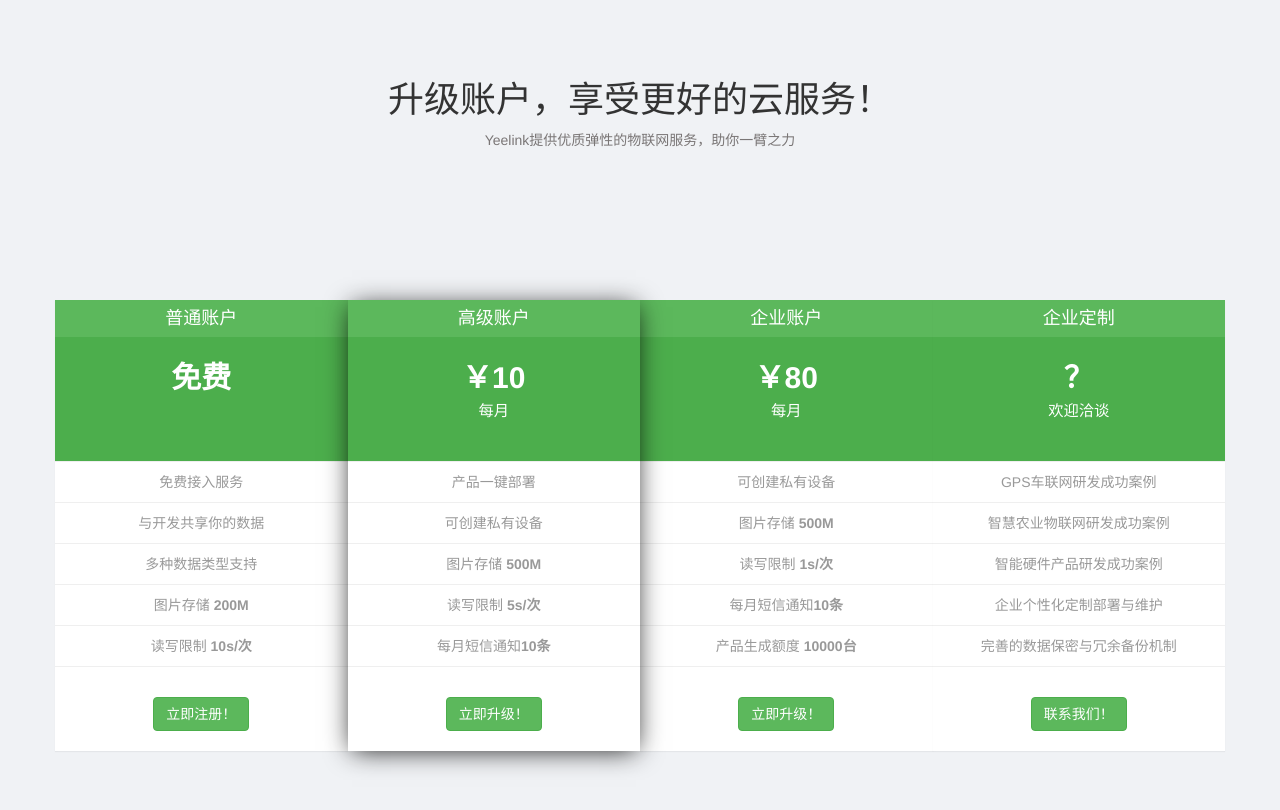
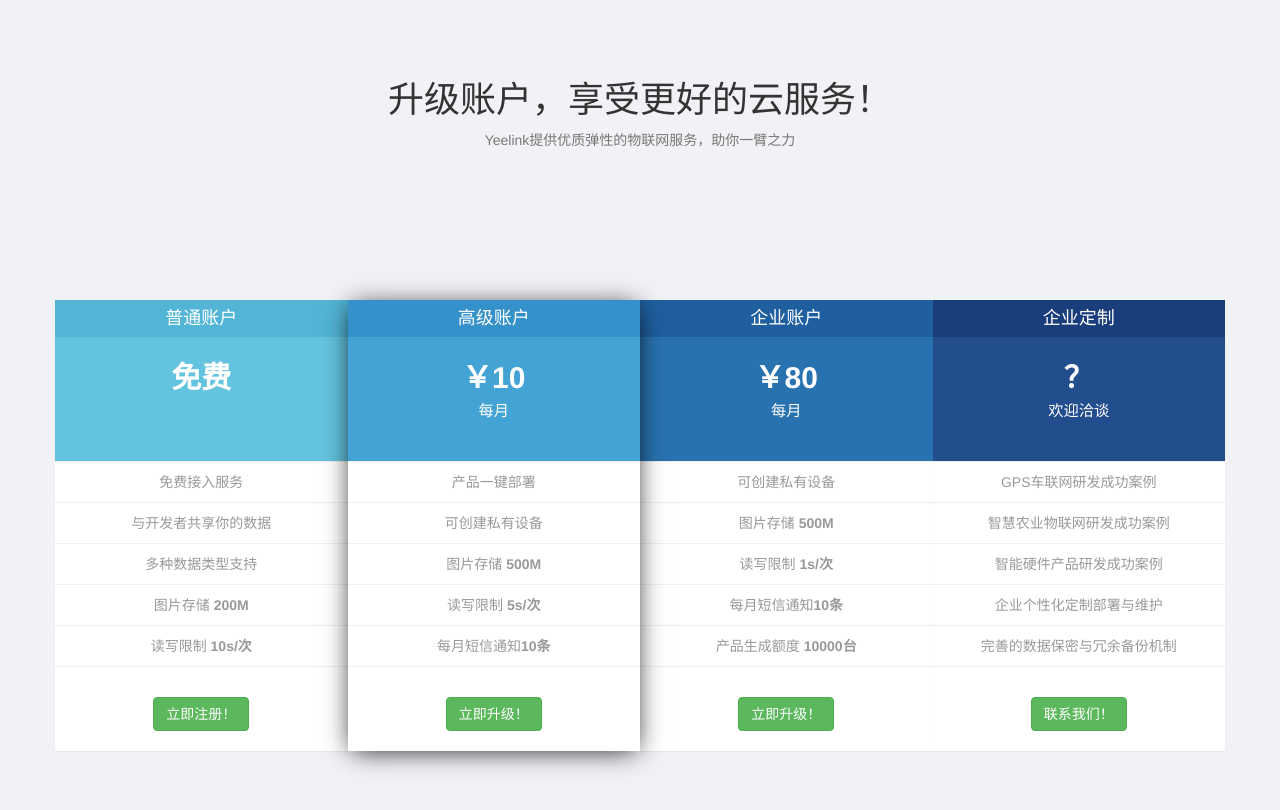
Before and after one commit to Copypeng/pricing-page-for-yeelink.net, a plain HTML site: page index.html in a window 1280 px wide. Drawn offline with Linux system fonts and the light colour scheme.

Commit message:
修改配色

```diff
--- a/index.html
+++ b/index.html
@@ -22,14 +22,14 @@
                 <div class="row row-merge">
                     <div class="col-md-3 col-sm-6" style="padding:0px;">
                         <div class="pricing-widget">
-                            <div class="pricing-head">普通账户</div>
+                            <div class="pricing-head primary">普通账户</div>
                             <div class="pricing-body">
-                                <div class="pricing-cost"><strong style="display: block">免费</strong>
+                                <div class="pricing-cost primary"><strong style="display: block">免费</strong>
                                     <!--<small>每月</small>-->
                                 </div>
                                 <ul class="pricing-list text-center">
                                     <li>免费接入服务</li>
-                                    <li>与开发共享你的数据</li>
+                                    <li>与开发者共享你的数据</li>
                                     <li>多种数据类型支持
                                     </li>
                                     <li>图片存储 <strong>200M</strong>
@@ -66,9 +66,9 @@
                     </div>
                     <div class="col-md-3 col-sm-6" style="padding:0px;">
                         <div class="pricing-widget">
-                            <div class="pricing-head">企业账户</div>
+                            <div class="pricing-head enterpri">企业账户</div>
                             <div class="pricing-body">
-                                <div class="pricing-cost"><strong style="display: block">￥80</strong>
+                                <div class="pricing-cost enterpri"><strong style="display: block">￥80</strong>
                                     <small>每月</small>
                                 </div>
                                 <ul class="pricing-list text-center">
@@ -89,9 +89,9 @@
                     </div>
                     <div class="col-md-3 col-sm-6" style="padding:0px;">
                         <div class="pricing-widget">
-                            <div class="pricing-head">企业定制</div>
+                            <div class="pricing-head vip">企业定制</div>
                             <div class="pricing-body">
-                                <div class="pricing-cost"><strong style="display: block">？</strong>
+                                <div class="pricing-cost vip"><strong style="display: block">？</strong>
                                     <small>欢迎洽谈</small>
                                 </div>
                                 <ul class="pricing-list text-center">
@@ -100,7 +100,8 @@
                                     <li>智能硬件产品研发成功案例</li>
                                     <li>企业个性化定制部署与维护</li>
                                     <li>完善的数据保密与冗余备份机制</li>
-                                    <li class="text-center"><a href="#" class="btn btn-success">联系我们！</a>
+                                    <li class="text-center"><a href="#" class="btn btn-success
+                                        ">联系我们！</a>
                                     </li>
                                 </ul>
                             </div>
--- a/resource/pricing.less
+++ b/resource/pricing.less
@@ -35,7 +35,16 @@
             z-index: 1;
         }
         .pricing-head {
-            background: #5cb85c;
+            &.primary{
+                background: #52b5d5;
+            }
+            &.enterpri{
+                background: #1f5f9f;
+            }
+            &.vip{
+                background: #1a3e7b;
+            }
+            background: #3591ca;
             padding: 6px 20px;
             font-size: 18px;
             text-align: center;
@@ -45,7 +54,16 @@
             background: #fff;
         }
         .pricing-cost {
-            background: #4cae4c;
+            &.primary{
+                 background: #64c3de;
+            }
+            &.enterpri{
+                background: #2972b0;
+            }
+            &.vip{
+                background: #234e8e;
+            }
+            background: #44a3d5;
             text-align: center;
             padding: 20px;
             border-bottom: 1px solid #efefef;
```
Also changed, not shown: resource/pricing.css.
